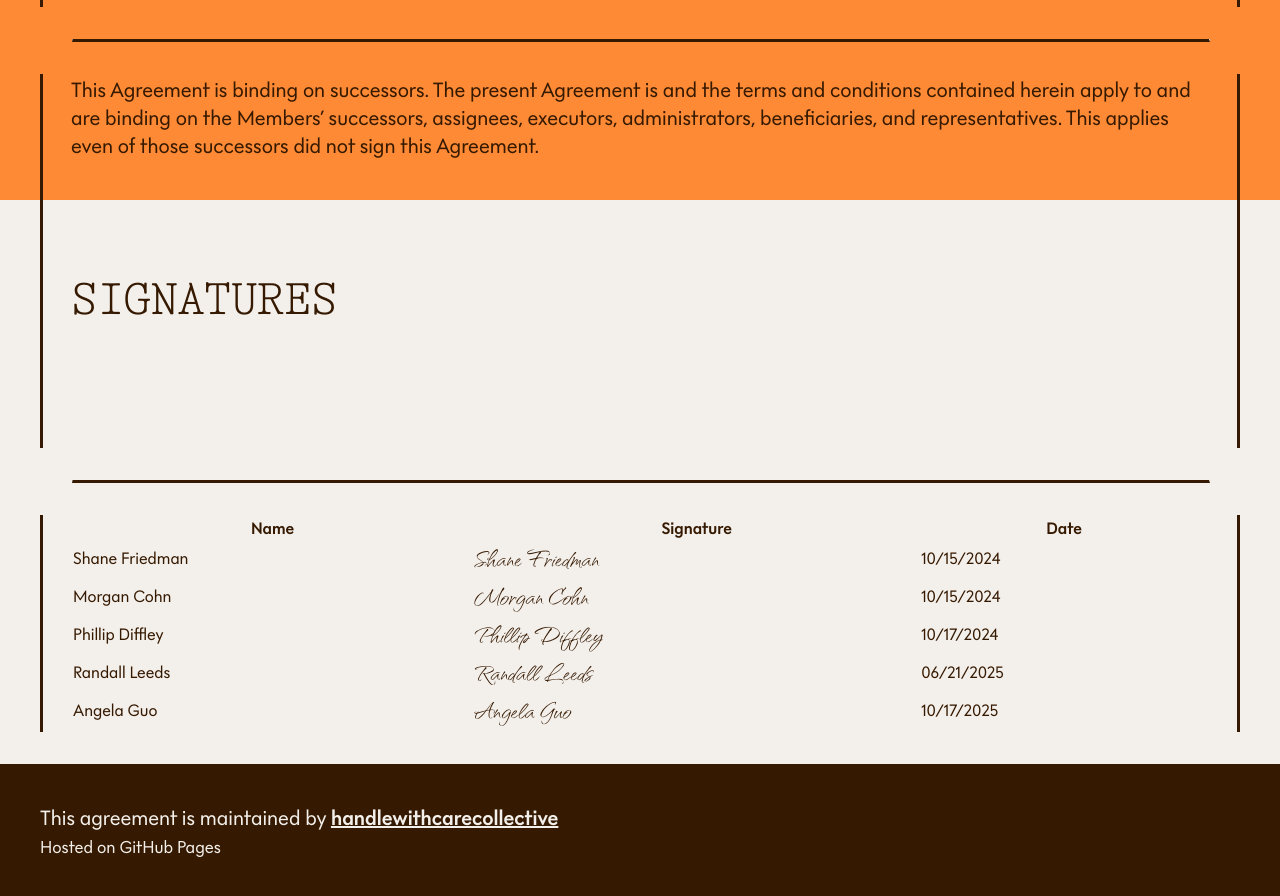
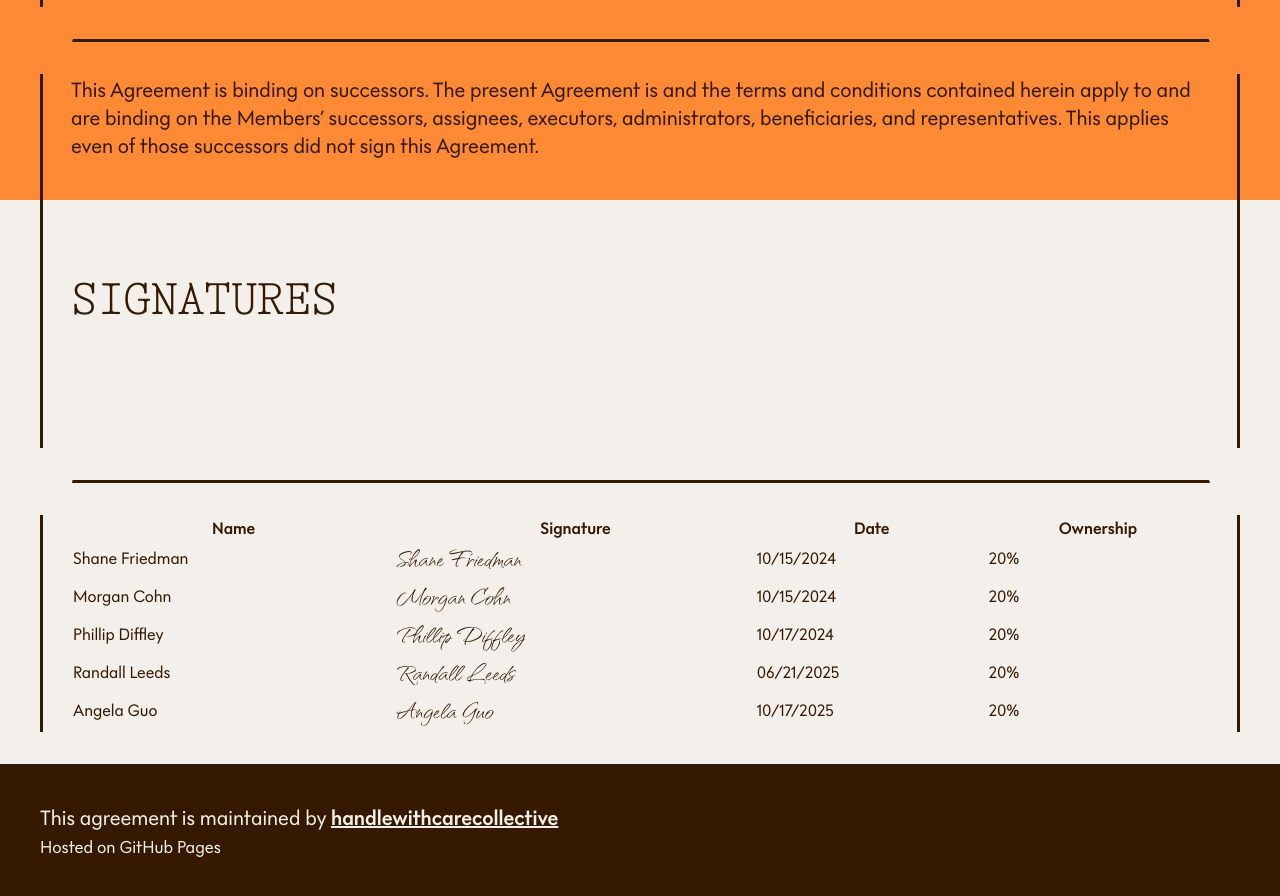
Before and after one commit to handlewithcarecollective/operating-agreement, a Jekyll site: the page built from index.md, in a window 1280 px wide and 900 px high, scrolled down 6470 px. Shown: the top 896 px of the window. Built offline with Jekyll 4.4.1, drawn with Linux system fonts in a browser that asks for light colours; some web fonts are replaced; our own code applies the rules of GitHub Pages for plain Markdown files.

Commit message:
Add ownership percentages to signature table

```diff
--- a/index.md
+++ b/index.md
@@ -148,10 +148,10 @@ This applies even of those successors did not sign this Agreement.
 
 ---
 
-| Name            | Signature       | Date       |
-| --------------- | --------------- | ---------- |
-| Shane Friedman  | Shane Friedman  | 10/15/2024 |
-| Morgan Cohn     | Morgan Cohn     | 10/15/2024 |
-| Phillip Diffley | Phillip Diffley | 10/17/2024 |
-| Randall Leeds   | Randall Leeds   | 06/21/2025 |
-| Angela Guo      | Angela Guo      | 10/17/2025 |
+| Name            | Signature       | Date       | Ownership |
+| --------------- | --------------- | ---------- | --------- |
+| Shane Friedman  | Shane Friedman  | 10/15/2024 | 20%       |
+| Morgan Cohn     | Morgan Cohn     | 10/15/2024 | 20%       |
+| Phillip Diffley | Phillip Diffley | 10/17/2024 | 20%       |
+| Randall Leeds   | Randall Leeds   | 06/21/2025 | 20%       |
+| Angela Guo      | Angela Guo      | 10/17/2025 | 20%       |
```
